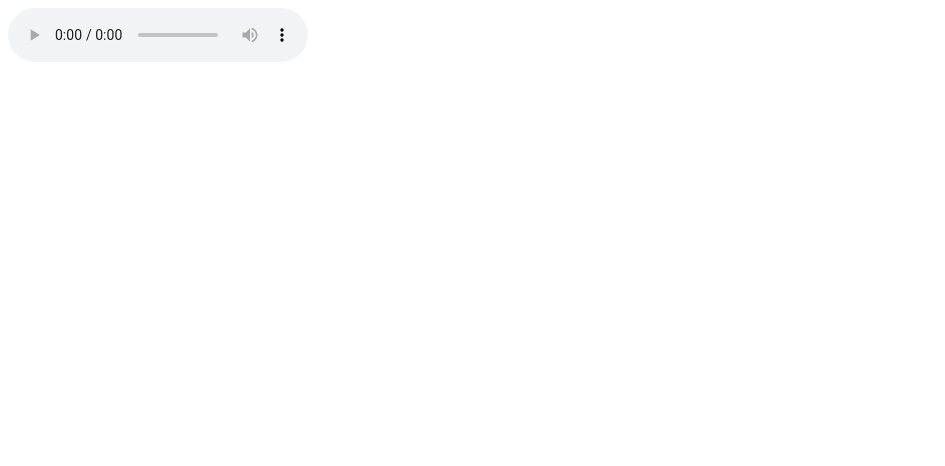
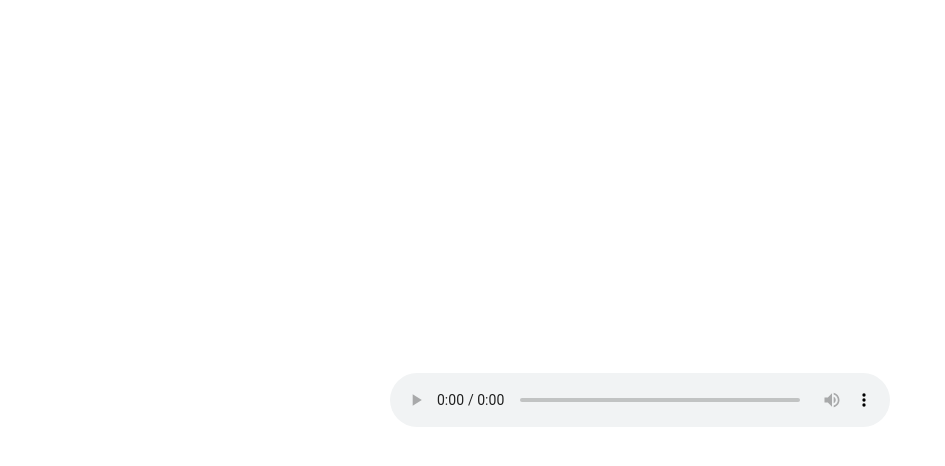
Before and after one commit to nynkejohannapol-tech/hetbehuizenvaneenziel, a plain HTML site: page index.html in a window 1280 px wide. Shown: the whole page, without its empty margins (0-945 px from the left). Drawn offline with Linux system fonts and the light colour scheme.

Commit message:
Update index.html

```diff
--- a/index.html
+++ b/index.html
@@ -1,8 +1,14 @@
 <!DOCTYPE html>
 <html>
-<body>
-    <audio controls autoplay>
-        <source src="meditatie.m4a" type="audio/mpeg">
-    </audio>
+<head>
+  <meta name="viewport" content="width=device-width, initial-scale=1">
+</head>
+
+<body style="margin:0; min-height:100vh; display:flex; align-items:center; justify-content:center; background:white;">
+
+  <audio controls style="width:90vw; max-width:500px;">
+    <source src="meditatie.m4a" type="audio/mpeg">
+  </audio>
+
 </body>
 </html>
```
